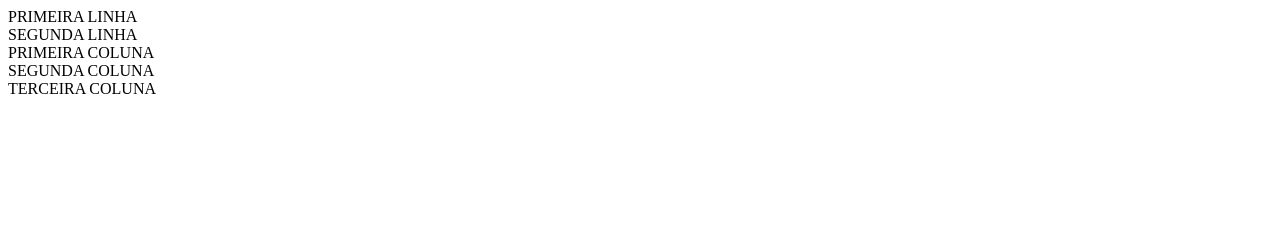
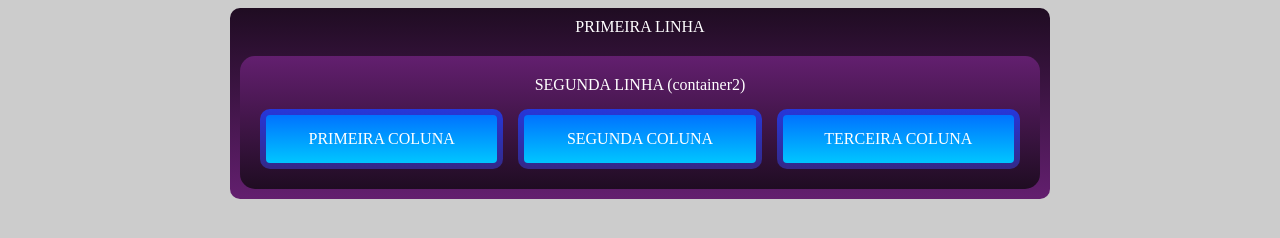
Before and after one commit to GustaCorrea/bootcamp-devjr-md2, a plain HTML site: page index.html in a window 1280 px wide. Drawn offline with Linux system fonts and the light colour scheme.

Commit message:
closes #2 - Paleta de cores, display flex

```diff
--- a/index.html
+++ b/index.html
@@ -3,25 +3,67 @@
 <head>
     <meta charset="UTF-8">
     <meta name="viewport" content="width=device-width, initial-scale=1.0">
-    <title>Document</title>
+    <title>BootCamp DevJr - Enquete melhores jogos</title>
+
+    <style>
+        body{
+            background-color: #CCCCCC;
+        }
+        .container {
+            background: linear-gradient(to bottom, #1F0C22, #631F6F);
+            max-width: 800px;
+            margin: auto;
+            padding: 10px;
+            border-radius: 10px;
+            color: white;
+            text-align: center;
+        }
+        .header {
+            margin-bottom: 20px;
+        }
+        .container2 {
+            background: linear-gradient(to bottom, #631F6F, #1F0C22);
+            padding: 20px;
+            border-radius: 15px;
+            margin-top: 20px;
+        }
+        .flex-container {
+            display: flex;
+            justify-content: space-between;
+            gap: 15px;
+            margin-top: 15px;
+
+        }
+        .coluna {
+            background: linear-gradient(to bottom, #0072ff, #00c6ff) padding-box, linear-gradient(to bottom, #2637DA , #342988) border-box;
+            border: 6px solid transparent;
+            flex: 1;
+            padding: 15px;
+            border-radius: 10px;
+            color: white;
+            text-align: center;
+        }
+    </style>
+
+
 </head>
 <body>
-    <div>
-        <div>
-            PRIMEIRA LINHA
-        </div>
-        <div>
-            SEGUNDA LINHA
-            <div>
-                PRIMEIRA COLUNA
-            </div>
-            <div>
-                SEGUNDA COLUNA
-            </div>
-            <div>
-                TERCEIRA COLUNA
-            </div>
-        </div>
+  <div class="container">
+
+    <div class="header">
+      PRIMEIRA LINHA
     </div>
+
+    <div class="container2">
+      SEGUNDA LINHA (container2)
+
+      <div class="flex-container">
+        <div class="coluna">PRIMEIRA COLUNA</div>
+        <div class="coluna">SEGUNDA COLUNA</div>
+        <div class="coluna">TERCEIRA COLUNA</div>
+      </div>
+    </div>
+
+  </div>
 </body>
 </html>
```
